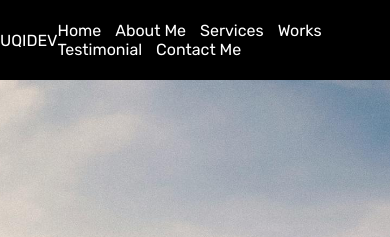
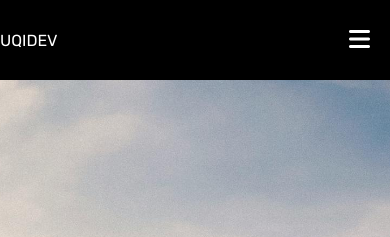
Before and after one commit to Anty123/html_ccs_project, a plain HTML site: page index.html in a window 390 px wide. Shown: the top 237 px of the page. Drawn offline with Linux system fonts and the light colour scheme.

Commit message:
Created Hamburger Menu

```diff
--- a/index.html
+++ b/index.html
@@ -16,19 +16,44 @@
 <body>
 
     <!-- header section  -->
-    <header>
-        <div>UQIDEV</div>
+    <!-- <header>
+        <div class="header-div">UQIDEV</div>
         <nav class="main_menu">
-            <ul>
+            <ul class="main">
+
                     <li>Home</li>
                     <li>About Me</li>
                     <li>Services</li>
                     <li>Works</li>
                     <li>Testimonial</li>
                     <li>Contact Me</li>
+                    <label for="check" class="close_menu"><i class="fa-solid fa-xmark"></i> </label>
+                    <label for="check" class="open_menu"><i class="fa-solid fa-bars"></i></label>
+            </ul>
+        </nav>
+    </header>-->
+
+    <header>
+
+        <nav>
+            <ul class="nav-bar">
+                <div class="header-div">UQIDEV</div>
+                <input type="checkbox" id="check">
+                <span class="menu">
+                    <li>Home</li>
+                    <li>About Me</li>
+                    <li>Services</li>
+                    <li>Works</li>
+                    <li>Testimonial</li>
+                    <li>Contact Me</li>
+                    <label for="check" class="close_menu"><i class="fa-solid fa-xmark"></i> </label>
+
+                </span>
+                <label for="check" class="open_menu"><i class="fa-solid fa-bars"></i></label>
             </ul>
         </nav>
     </header>
+
 
 
     <!-- This is the first section -->
--- a/style.css
+++ b/style.css
@@ -30,7 +30,7 @@
 }
 
 /* This is Header  */
-
+/*
 header {
     background-color: black;
     color: white;
@@ -41,11 +41,55 @@ header {
 }
 
 
-.main_menu ul li {
+
+.main ul li {
     display: inline;
     margin-right: 10px;
 }
 
+*/
+
+.nav-bar {
+    background-color: black;
+    color: white;
+    display: flex;
+    justify-content: space-between;
+    height: 5rem;
+    align-items: center;
+}
+
+.menu {
+    display: flex;
+}
+
+.menu li {
+    padding-left: 30px;
+    display: inline-block;
+    text-decoration: none;
+    text-align: center;
+    position: relative;
+    transition: 0.15s ease-in-out;
+}
+
+.open_menu, .close_menu{
+    position: absolute;
+    cursor: pointer;
+    font-size: 1.5rem;
+    display: none;
+}
+
+.open_menu {
+    top: 40px;
+    right: 20px;
+    transform: translateY(-50%);
+}
+
+.close_menu{
+    top: 20px;
+    right: 20px;
+}
+
+#check {display: none;}
 
 /* First Section */
 
@@ -169,3 +213,27 @@ footer {
 p {
     padding-top: 15px ;
 }
+
+
+/* Mobile Large  */
+
+@media only screen and (max-width: 600px){
+    .menu {
+        flex-direction: column;
+        justify-content: center;
+        align-items: center;
+        width: 80%;
+        height: 100vh;
+        position: fixed;
+        top: 0;
+        right: -100%;
+        background-color: black;
+        z-index: 100;
+        transition: all 0.2s ease-in-out;
+    }
+    .menu li {margin-top: 40px}
+    .open_menu, .close_menu {display: block;}
+
+     #check:checked ~ .menu{right: 0;}
+
+}
```
Lines whose indentation alone changed are shown as unchanged.
